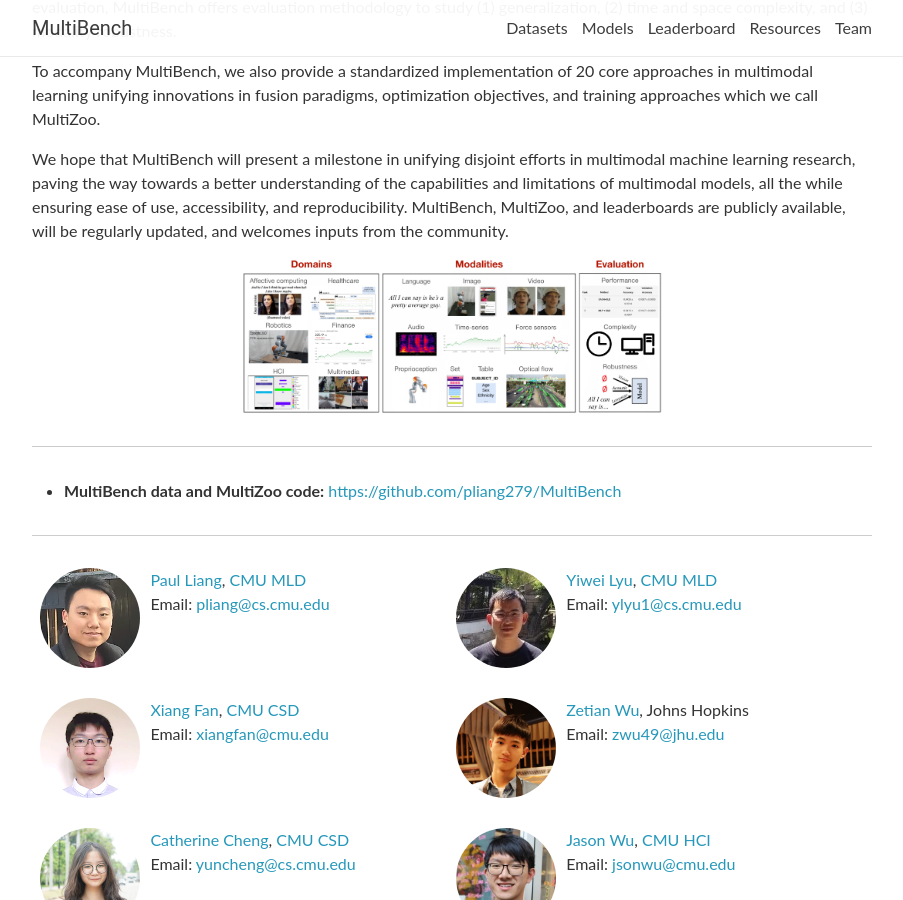
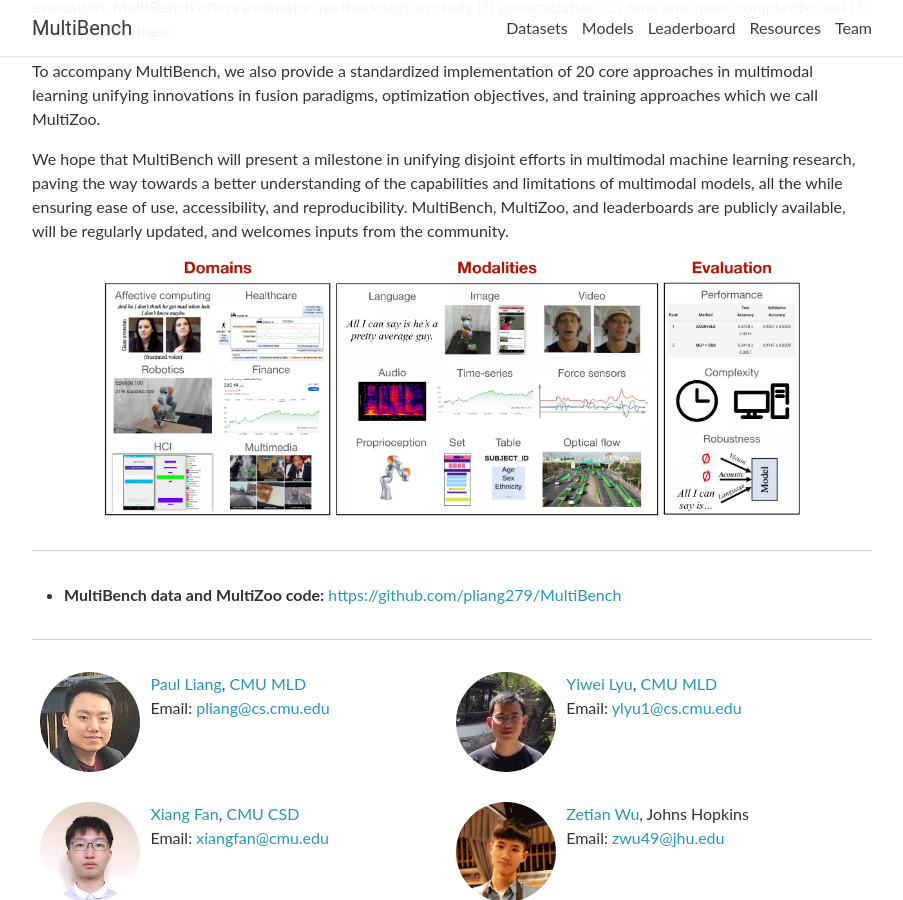
Before and after one commit to CMU-MultiComp-Lab/multibench, a Jekyll site: the page index.html, which Jekyll copies as it is, in a window 1280 px wide and 900 px high, scrolled down 502 px. Shown: the whole window, without its empty margins (188-1091 px from the left). Built offline with Jekyll 4.4.1, drawn with Linux system fonts in a browser that asks for light colours; nearby versions of some CDN libraries; library files that are not in the unit come from our copies; comment, search, counter and statistics services are not loaded.

Commit message:
Update index.html

```diff
--- a/index.html
+++ b/index.html
@@ -101,7 +101,7 @@
       all the while ensuring ease of use, accessibility, and reproducibility. MultiBench, MultiZoo, and leaderboards
       are publicly available, will be regularly updated, and welcomes inputs from the community.</p>
 
-      <img src="/multibench/assets/img/overview.png" width="700" style="width:50%;">
+      <img src="/multibench/assets/img/overview.png" width="700">
 
 <hr />
 
```
